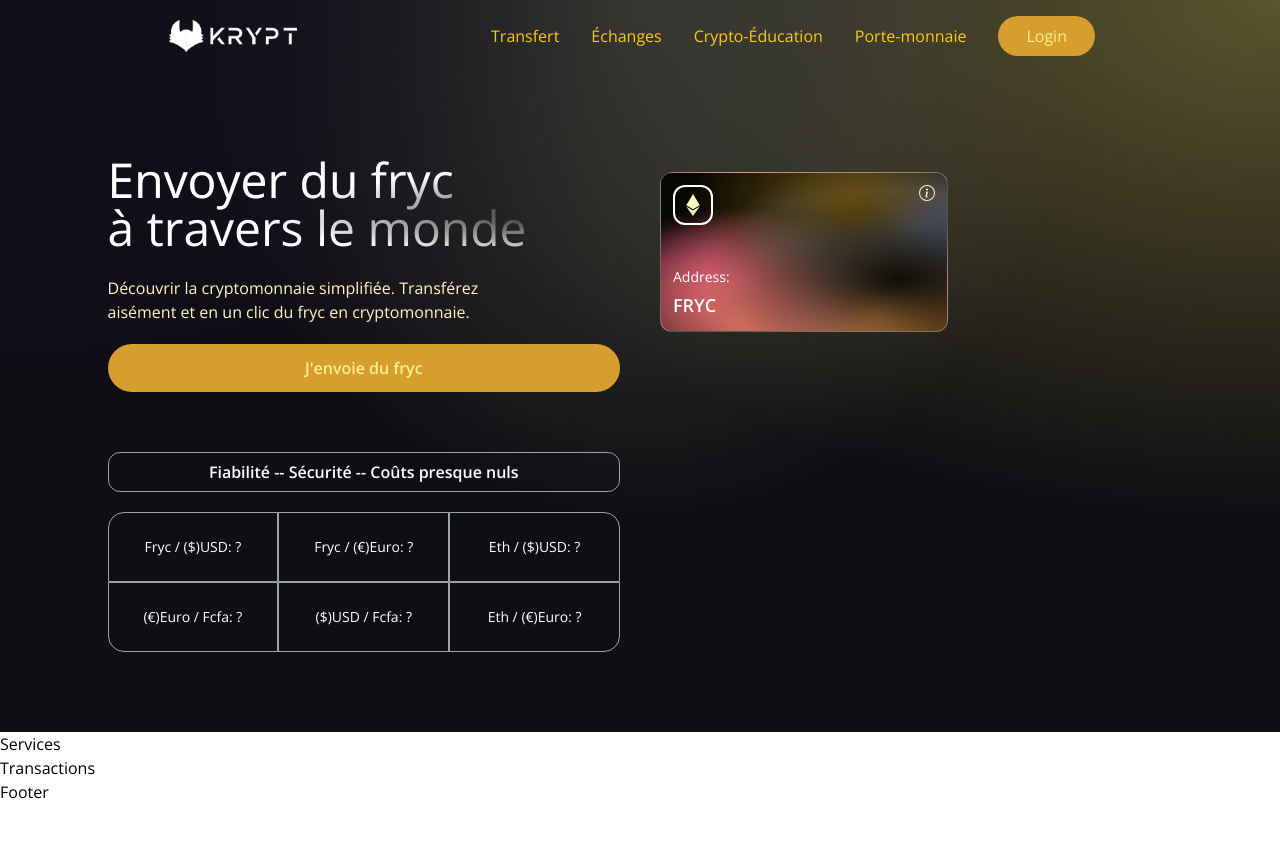
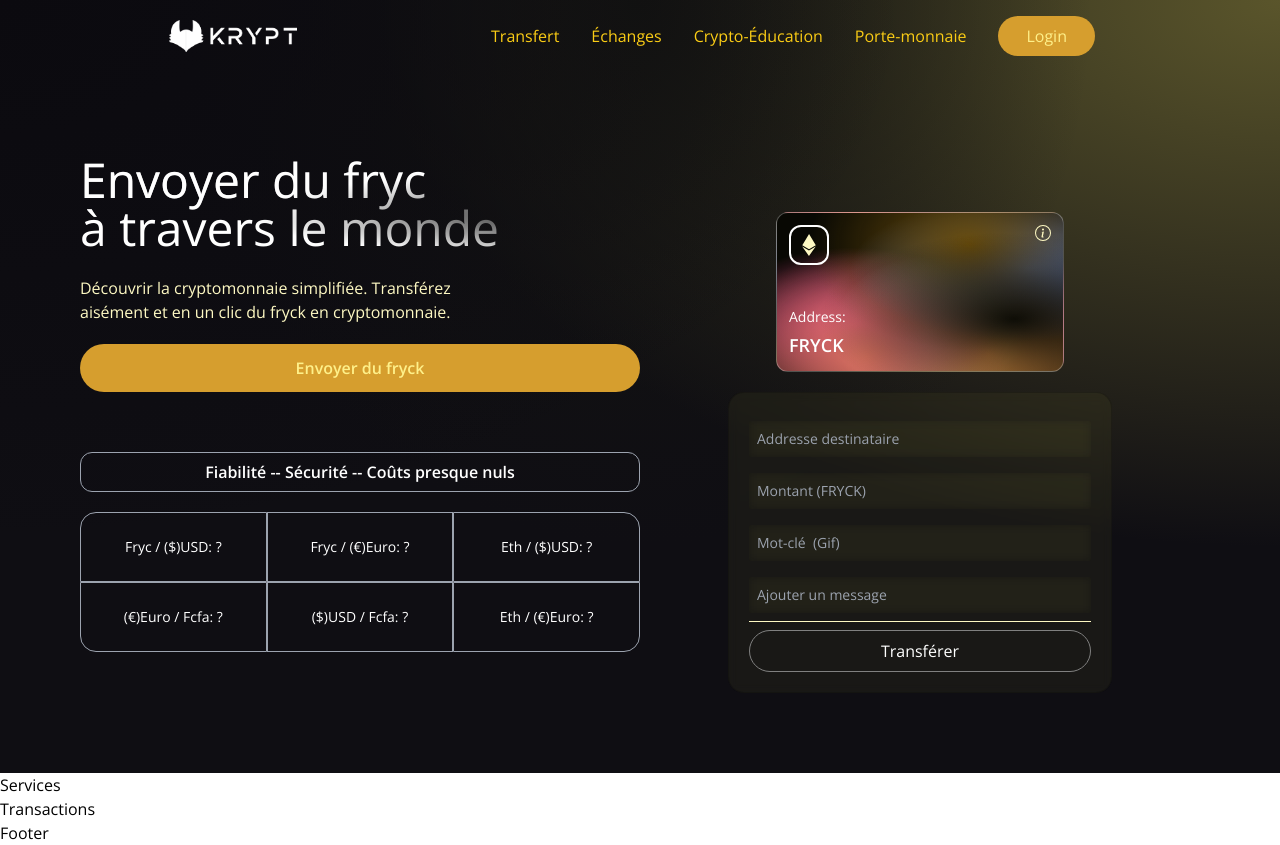
Before and after one commit to carlosvouking/fryc-fullstack, a React (Vite) app in the folder FRONTEND/: page / in a window 1280 px wide. Before the commit the page ends 804 px from the top, so only its background shows below. Built offline with nearby package versions, Linux system fonts and the light colour scheme.

Commit message:
Front End implemented

```diff
--- a/FRONTEND/src/components/Loader.jsx
+++ b/FRONTEND/src/components/Loader.jsx
@@ -1,6 +1,8 @@
 const Loader = () => {
     return (
-       <h1>Loader</h1>
+       <div className="flex justify-center py-3">
+        <div className="animate-spin rounded-full h-32 w-32 border-b-2 border-yellow-700"></div>
+       </div>
     );
 }
 
--- a/FRONTEND/src/components/Welcome.jsx
+++ b/FRONTEND/src/components/Welcome.jsx
@@ -7,6 +7,20 @@ import { Loader } from './';
 
 const commonStyles = 'min-h-[70px] sm:px-0 px-2 sm:min-w-[120px] flex justify-center items-center border-[0.5px] border-gray-400 text-sm font-light text-white'
 const commonStylesOurValues = 'min-h-[40px] sm:px-0 px-2 sm:min-w-[120px] flex justify-center items-center border-[0.5px] border-gray-400 font-semibold font-light text-white'
+const Input = ({placeholder, name, type, value, handleChange}) => (
+  <input
+     className="my-2 w-full rounded-sm p-2 outline-none bg-transparent text-white border-none text-sm gold-glassmorphism"
+     placeholder={placeholder}
+      type={type}
+      step="0.0001"
+      value = {value}
+      onchange = {(e) => handleChange(e, name)}
+  />
+)
+
+const handleSubmit  = () => {
+
+}
 
 
 const Welcome = () => {
@@ -17,16 +31,16 @@ const Welcome = () => {
     return(
         <div className="flex w-full justify-center items-center">
            <div className="flex md:flex-row flex-col items-start justify-between md:p-20 py-12 px-4">
-              <div className="flex flex-1 justify-start flex-col md:mr-10">
+              <div className="flex flex-1 justify-start flex-col mf:mr-10">
                 <h1 className="text-3xl sm:text-5xl text-yellow-100 text-gradient py-1">
                     Envoyer du fryc <br /> à travers le monde
                 </h1>
                 <p className="text-left mt-5 text-yellow-100 font-light md:w-9/12 w-11/12 text-base">
-                    Découvrir la cryptomonnaie simplifiée. Transférez aisément et en un clic du fryc en cryptomonnaie.
+                    Découvrir la cryptomonnaie simplifiée. Transférez aisément et en un clic du fryck en cryptomonnaie.
                 </p>
                 <button type="button" className="flex flex-row justify-center items-center my-5 bg-[#d69e2e] p-3 rounded-full
                                                  cursor-pointer hover:bg-[#b7791f] hover:text-yellow-200" onClick={connectWallet}>
-                    <p className="text-yellow-200 text-base font-semibold">J'envoie du fryc</p>
+                    <p className="text-yellow-200 text-base font-semibold">Envoyer du fryck</p>
                 </button>
                 <div className="grid sm:grid-cols-1 grid-cols-1 w-full mt-10">
                     <div className={`rounded-xl ${commonStylesOurValues}`}>
@@ -43,7 +57,7 @@ const Welcome = () => {
                 </div>
               </div>
 
-              <div className="flex flex-1 items-center justify-start w-full md:mt-0 mt-10 ">
+              <div className="flex flex-col flex-1 items-center justify-start w-full mf:mt-0 mt-10 ">
                  <div className="p-3 justify-end items-start flex-col rounded-xl h-40 sm:w-72 w-full my-5 eth-card white-glassmorphism">
                     <div className="flex justify-between flex-col w-full h-full">
                        <div className="flex justify-between items-start">
@@ -56,9 +70,27 @@ const Welcome = () => {
                        </div>
                        <div className="">
                           <p className="text-white font-light text-sm ">Address:  </p>
-                          <p className="text-white font-semibold text-lg mt-1">FRYC</p>
+                          <p className="text-white font-semibold text-lg mt-1">FRYCK</p>
                        </div>
                     </div>
+                 </div>
+
+                 <div className="p-5 sm:w-96 w-full flex flex-col justify start items-center gold-glassmorphism">
+                    <Input placeholder="Addresse destinataire" name="addressTo" type="text"  handleChange = {() => {}} />
+                    <Input placeholder="Montant (FRYCK)" name="amount" type="number"  handleChange = {() => {}} />
+                    <Input placeholder="Mot-clé  (Gif)" name="keyword" type="text"  handleChange = {() => {}} />
+                    <Input placeholder="Ajouter un message" name="message" type="text"  handleChange = {() => {}} />
+
+                    <div className="h-[1px] w-full bg-yellow-100" />
+
+                    {false ? (<Loader />)
+                      : (
+                      <button type="button" onClick={handleSubmit} className="text-white w-full mt-2 border-[1px] p-2 border-[gray] rounded-full cursor-pointer">
+                          Transférer
+                        </button>
+                        )
+                    }
+
                  </div>
               </div>
            </div>
--- a/FRONTEND/src/index.css
+++ b/FRONTEND/src/index.css
@@ -14,7 +14,7 @@ body {
 
 .gradient-bg-welcome {
     background-color: #0f0e13;
-    background-image: radial-gradient(at 0% 0%, rgb(17, 15, 27) 0, transparent 50%), radial-gradient(at 50% 0%, rgb(71, 71, 60) 0, transparent 50%), radial-gradient(at 100% 0%, rgb(90, 85, 43) 0, transparent 50%);
+    background-image: radial-gradient(at 0% 0%, rgb(11, 10, 15) 0, transparent 50%), radial-gradient(at 50% 0%, rgb(20, 20, 18) 0, transparent 50%), radial-gradient(at 100% 0%, rgb(90, 85, 43) 0, transparent 50%);
 }
 
 .gradient-bg-services {
@@ -52,6 +52,17 @@ body {
     border: 1px solid rgba(255, 255, 255, 0.3);
 }
 
+
+/* white glassmorphism */
+
+.gold-glassmorphism {
+    background: rgba(202, 204, 88, 0.05);
+    border-radius: 16px;
+    backdrop-filter: blur(5px);
+    -webkit-backdrop-filter: blur(5px);
+    border: 1px solid rgba(12, 10, 10, 0.3);
+}
+
 .eth-card {
     background-color: #080803;
     background-image: radial-gradient(at 83% 67%, rgb(14, 13, 6) 0, transparent 58%), radial-gradient(at 67% 20%, rgb(105, 76, 11) 0, transparent 59%), radial-gradient(at 88% 35%, hsla(222, 81%, 65%, 1) 0, transparent 50%), radial-gradient(at 31% 91%, hsla(9, 61%, 61%, 1) 0, transparent 52%), radial-gradient(at 27% 71%, hsla(336, 91%, 65%, 1) 0, transparent 49%), radial-gradient(at 74% 89%, hsla(30, 98%, 65%, 1) 0, transparent 51%), radial-gradient(at 53% 75%, hsla(174, 94%, 68%, 1) 0, transparent 45%);
--- a/FRONTEND/tailwind.config.js
+++ b/FRONTEND/tailwind.config.js
@@ -1,7 +1,12 @@
 module.exports = {
-    content: ["./src/**/*.{html,jsx}"],
+    content: ["./src/**/*.{html,jx,jsx, t, tsx}"],
     theme: {
         extend: {},
+
+        fontFamily: {
+            sans: ['Graphik', 'sans-serif'],
+            serif: ['Merriweather', 'serif'],
+        },
     },
     plugins: [],
 }
```
